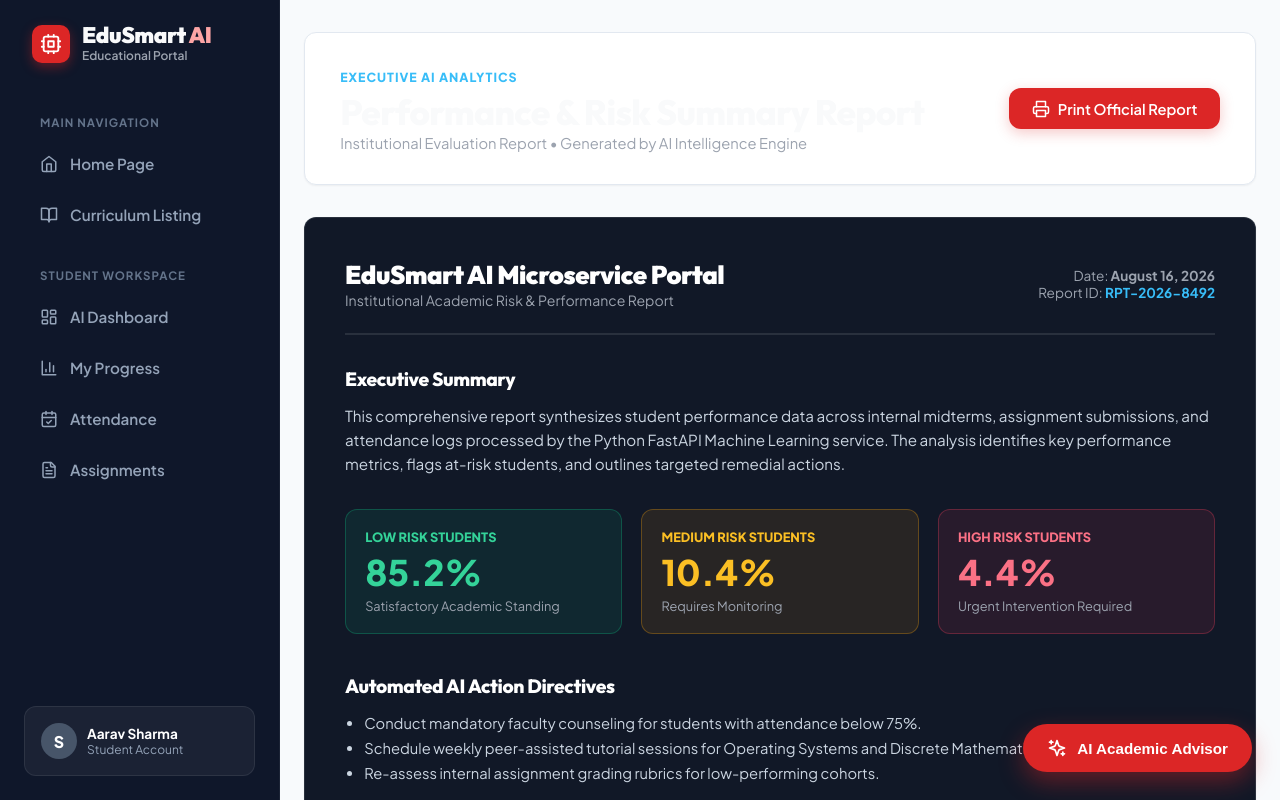
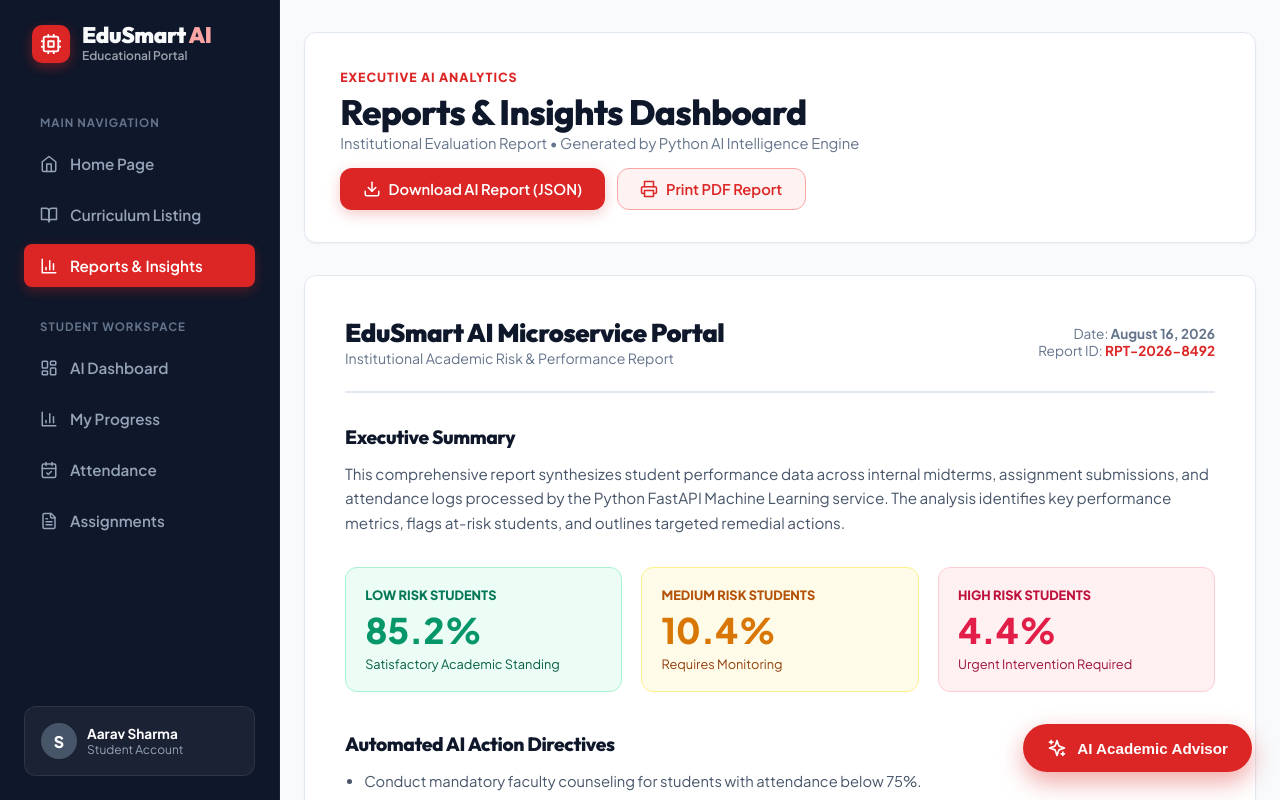
Before and after one commit to pavithrathiraviyaraj/education-management-portal, a React (Vite) app in the folder frontend/: page /reports/performance in a window 1280 px wide. Built offline with nearby package versions, Linux system fonts and the light colour scheme.

Commit message:
feat(ui): add Reports & Insights link to Left Sidebar with JSON download capability

```diff
--- a/frontend/src/layouts/DashboardLayout.jsx
+++ b/frontend/src/layouts/DashboardLayout.jsx
@@ -47,6 +47,10 @@ export const DashboardLayout = () => {
 
           <NavLink to="/courses" className={({ isActive }) => `sidebar-nav-item ${isActive ? 'active' : ''}`}>
             <BookOpen size={18} /> Curriculum Listing
+          </NavLink>
+
+          <NavLink to="/reports/performance" className={({ isActive }) => `sidebar-nav-item ${isActive ? 'active' : ''}`}>
+            <BarChart3 size={18} /> Reports & Insights
           </NavLink>
 
           {/* Role-Based Nav Items */}
--- a/frontend/src/pages/reports/PerformanceReportPage.jsx
+++ b/frontend/src/pages/reports/PerformanceReportPage.jsx
@@ -1,82 +1,111 @@
 import React from 'react';
-import { Printer, Download, BarChart3, ShieldAlert, Award, FileText, CheckCircle2 } from 'lucide-react';
+import { Printer, Download, BarChart3, ShieldAlert, Award, FileText, CheckCircle2, Sparkles } from 'lucide-react';
 
 export const PerformanceReportPage = () => {
   const handlePrint = () => {
     window.print();
   };
 
+  const handleDownloadReport = () => {
+    const reportData = {
+      institution: "EduSmart AI Portal",
+      report_id: "RPT-2026-8492",
+      date: "August 16, 2026",
+      risk_summary: {
+        low_risk_pct: "85.2%",
+        medium_risk_pct: "10.4%",
+        high_risk_pct: "4.4%"
+      },
+      ai_action_directives: [
+        "Conduct mandatory faculty counseling for students with attendance below 75%.",
+        "Schedule weekly peer-assisted tutorial sessions for Operating Systems and Discrete Mathematics.",
+        "Re-assess internal assignment grading rubrics for low-performing cohorts."
+      ]
+    };
+
+    const blob = new Blob([JSON.stringify(reportData, null, 2)], { type: 'application/json' });
+    const url = URL.createObjectURL(blob);
+    const a = document.createElement('a');
+    a.href = url;
+    a.download = `AI_Institutional_Performance_Report_${new Date().toISOString().slice(0,10)}.json`;
+    a.click();
+    URL.revokeObjectURL(url);
+  };
+
   return (
     <div style={{ maxWidth: '1100px', margin: '0 auto', padding: '2rem 1.5rem 5rem' }} className="animate-fade-in">
 
       {/* Header */}
-      <div className="handcrafted-card" style={{ padding: '2rem 2.2rem', marginBottom: '2rem', display: 'flex', justifyContent: 'space-between', alignItems: 'center', flexWrap: 'wrap', gap: '1rem' }}>
+      <div className="handcrafted-card" style={{ padding: '2rem 2.2rem', marginBottom: '2rem', display: 'flex', justifyContent: 'space-between', alignItems: 'center', flexWrap: 'wrap', gap: '1rem', background: '#ffffff' }}>
         <div>
-          <span style={{ fontSize: '0.78rem', color: '#38bdf8', fontWeight: 800, textTransform: 'uppercase', letterSpacing: '1px' }}>
+          <span style={{ fontSize: '0.78rem', color: 'var(--brand-red)', fontWeight: 800, textTransform: 'uppercase', letterSpacing: '1px' }}>
             Executive AI Analytics
           </span>
-          <h1 style={{ fontSize: '2.2rem', fontWeight: 800, color: '#f9fafb', margin: '4px 0 0' }}>
-            Performance & Risk Summary Report
+          <h1 style={{ fontSize: '2.2rem', fontWeight: 800, color: '#0f172a', margin: '4px 0 0' }}>
+            Reports & Insights Dashboard
           </h1>
-          <p style={{ color: '#9ca3af', fontSize: '0.92rem' }}>
-            Institutional Evaluation Report • Generated by AI Intelligence Engine
+          <p style={{ color: '#64748b', fontSize: '0.92rem' }}>
+            Institutional Evaluation Report • Generated by Python AI Intelligence Engine
           </p>
         </div>
         <div style={{ display: 'flex', gap: '12px' }}>
-          <button onClick={handlePrint} className="btn-handcrafted btn-primary-glow" style={{ borderRadius: '12px' }}>
-            <Printer size={18} /> Print Official Report
+          <button onClick={handleDownloadReport} className="btn-handcrafted btn-primary-glow" style={{ borderRadius: '12px' }}>
+            <Download size={18} /> Download AI Report (JSON)
+          </button>
+          <button onClick={handlePrint} className="btn-handcrafted btn-ghost-glass" style={{ borderRadius: '12px' }}>
+            <Printer size={18} /> Print PDF Report
           </button>
         </div>
       </div>
 
       {/* Report Document Box */}
-      <div className="handcrafted-card" style={{ padding: '2.5rem', background: '#111827', border: '1px solid rgba(255,255,255,0.1)' }}>
+      <div className="handcrafted-card" style={{ padding: '2.5rem', background: '#ffffff', border: '1px solid #e2e8f0' }}>
 
         {/* Official Letterhead */}
-        <div style={{ borderBottom: '2px solid rgba(255,255,255,0.1)', paddingBottom: '1.5rem', marginBottom: '2rem', display: 'flex', justifyContent: 'space-between', alignItems: 'center' }}>
+        <div style={{ borderBottom: '2px solid #e2e8f0', paddingBottom: '1.5rem', marginBottom: '2rem', display: 'flex', justifyContent: 'space-between', alignItems: 'center' }}>
           <div>
-            <h2 style={{ fontSize: '1.6rem', fontWeight: 900, color: '#ffffff' }}>EduSmart AI Microservice Portal</h2>
-            <p style={{ color: '#9ca3af', fontSize: '0.88rem' }}>Institutional Academic Risk & Performance Report</p>
+            <h2 style={{ fontSize: '1.6rem', fontWeight: 900, color: '#0f172a' }}>EduSmart AI Microservice Portal</h2>
+            <p style={{ color: '#64748b', fontSize: '0.88rem' }}>Institutional Academic Risk & Performance Report</p>
           </div>
-          <div style={{ textAlign: 'right', fontSize: '0.85rem', color: '#9ca3af' }}>
+          <div style={{ textAlign: 'right', fontSize: '0.85rem', color: '#64748b' }}>
             <div>Date: <strong>August 16, 2026</strong></div>
-            <div>Report ID: <strong style={{ color: '#38bdf8' }}>RPT-2026-8492</strong></div>
+            <div>Report ID: <strong style={{ color: 'var(--brand-red)' }}>RPT-2026-8492</strong></div>
           </div>
         </div>
 
         {/* Executive Summary */}
         <div style={{ marginBottom: '2rem' }}>
-          <h3 style={{ fontSize: '1.2rem', fontWeight: 800, color: '#ffffff', marginBottom: '0.8rem' }}>Executive Summary</h3>
-          <p style={{ color: '#cbd5e1', fontSize: '0.95rem', lineHeight: '1.6' }}>
+          <h3 style={{ fontSize: '1.2rem', fontWeight: 800, color: '#0f172a', marginBottom: '0.8rem' }}>Executive Summary</h3>
+          <p style={{ color: '#475569', fontSize: '0.95rem', lineHeight: '1.6' }}>
             This comprehensive report synthesizes student performance data across internal midterms, assignment submissions, and attendance logs processed by the Python FastAPI Machine Learning service. The analysis identifies key performance metrics, flags at-risk students, and outlines targeted remedial actions.
           </p>
         </div>
 
         {/* Risk Level Distribution */}
         <div style={{ display: 'grid', gridTemplateColumns: 'repeat(auto-fit, minmax(220px, 1fr))', gap: '1.2rem', marginBottom: '2.5rem' }}>
-          <div style={{ background: 'rgba(16,185,129,0.1)', padding: '1.2rem', borderRadius: '12px', border: '1px solid rgba(16,185,129,0.3)' }}>
-            <div style={{ fontSize: '0.8rem', color: '#34d399', fontWeight: 800, textTransform: 'uppercase' }}>LOW RISK STUDENTS</div>
-            <div style={{ fontSize: '2.2rem', fontWeight: 900, color: '#34d399', margin: '4px 0' }}>85.2%</div>
-            <div style={{ fontSize: '0.8rem', color: '#9ca3af' }}>Satisfactory Academic Standing</div>
+          <div style={{ background: '#ecfdf5', padding: '1.2rem', borderRadius: '12px', border: '1px solid #a7f3d0' }}>
+            <div style={{ fontSize: '0.8rem', color: '#047857', fontWeight: 800, textTransform: 'uppercase' }}>LOW RISK STUDENTS</div>
+            <div style={{ fontSize: '2.2rem', fontWeight: 900, color: '#059669', margin: '4px 0' }}>85.2%</div>
+            <div style={{ fontSize: '0.8rem', color: '#065f46' }}>Satisfactory Academic Standing</div>
           </div>
 
-          <div style={{ background: 'rgba(245,158,11,0.1)', padding: '1.2rem', borderRadius: '12px', border: '1px solid rgba(245,158,11,0.3)' }}>
-            <div style={{ fontSize: '0.8rem', color: '#fbbf24', fontWeight: 800, textTransform: 'uppercase' }}>MEDIUM RISK STUDENTS</div>
-            <div style={{ fontSize: '2.2rem', fontWeight: 900, color: '#fbbf24', margin: '4px 0' }}>10.4%</div>
-            <div style={{ fontSize: '0.8rem', color: '#9ca3af' }}>Requires Monitoring</div>
+          <div style={{ background: '#fefce8', padding: '1.2rem', borderRadius: '12px', border: '1px solid #fef08a' }}>
+            <div style={{ fontSize: '0.8rem', color: '#b45309', fontWeight: 800, textTransform: 'uppercase' }}>MEDIUM RISK STUDENTS</div>
+            <div style={{ fontSize: '2.2rem', fontWeight: 900, color: '#d97706', margin: '4px 0' }}>10.4%</div>
+            <div style={{ fontSize: '0.8rem', color: '#92400e' }}>Requires Monitoring</div>
           </div>
 
-          <div style={{ background: 'rgba(244,63,94,0.1)', padding: '1.2rem', borderRadius: '12px', border: '1px solid rgba(244,63,94,0.3)' }}>
-            <div style={{ fontSize: '0.8rem', color: '#fb7185', fontWeight: 800, textTransform: 'uppercase' }}>HIGH RISK STUDENTS</div>
-            <div style={{ fontSize: '2.2rem', fontWeight: 900, color: '#fb7185', margin: '4px 0' }}>4.4%</div>
-            <div style={{ fontSize: '0.8rem', color: '#9ca3af' }}>Urgent Intervention Required</div>
+          <div style={{ background: '#fff1f2', padding: '1.2rem', borderRadius: '12px', border: '1px solid #fecdd3' }}>
+            <div style={{ fontSize: '0.8rem', color: '#be123c', fontWeight: 800, textTransform: 'uppercase' }}>HIGH RISK STUDENTS</div>
+            <div style={{ fontSize: '2.2rem', fontWeight: 900, color: '#e11d48', margin: '4px 0' }}>4.4%</div>
+            <div style={{ fontSize: '0.8rem', color: '#9f1239' }}>Urgent Intervention Required</div>
           </div>
         </div>
 
         {/* Action Recommendations */}
         <div>
-          <h3 style={{ fontSize: '1.2rem', fontWeight: 800, color: '#ffffff', marginBottom: '0.8rem' }}>Automated AI Action Directives</h3>
-          <ul style={{ color: '#cbd5e1', fontSize: '0.92rem', lineHeight: '1.7', paddingLeft: '1.2rem' }}>
+          <h3 style={{ fontSize: '1.2rem', fontWeight: 800, color: '#0f172a', marginBottom: '0.8rem' }}>Automated AI Action Directives</h3>
+          <ul style={{ color: '#475569', fontSize: '0.92rem', lineHeight: '1.7', paddingLeft: '1.2rem' }}>
             <li>Conduct mandatory faculty counseling for students with attendance below 75%.</li>
             <li>Schedule weekly peer-assisted tutorial sessions for Operating Systems and Discrete Mathematics.</li>
             <li>Re-assess internal assignment grading rubrics for low-performing cohorts.</li>
```
